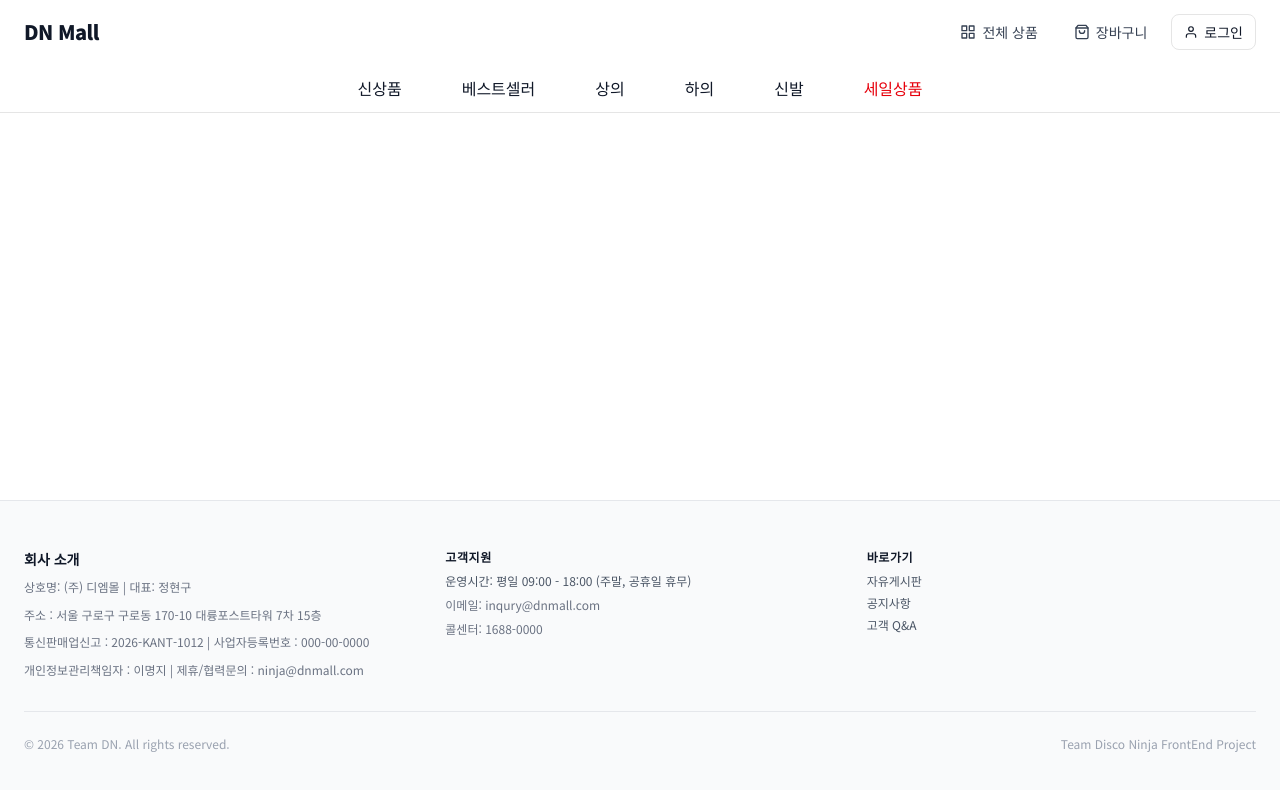
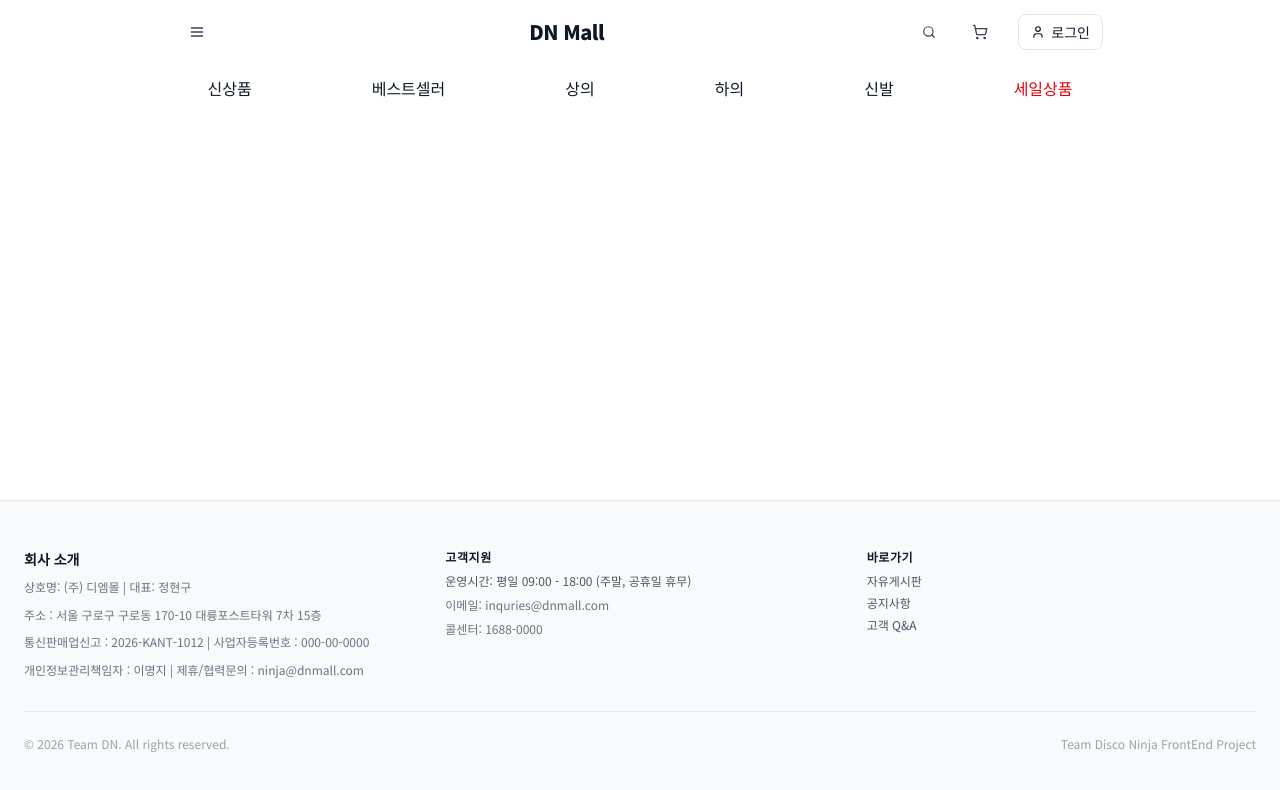
Before and after one commit to mjlee0914/FE-project-teamD, a Next.js app: page /cart in a window 1280 px wide. Shown: the top 790 px of the page. Built offline with nearby package versions, Linux system fonts and the light colour scheme.

Commit message:
update: 헤더, 푸터, 배너 업데이트

```diff
--- a/app/(shop)/page.tsx
+++ b/app/(shop)/page.tsx
@@ -7,7 +7,7 @@ import MainBanner from '@/domains/home/components/MainBanner';
 export default function HomePage() {
     return (
         <>
-            <MainBanner>main banner</MainBanner>
+            <MainBanner></MainBanner>
             <PopularProducts>popular products</PopularProducts>
             <EventBanner>event banner</EventBanner>
         </>
--- a/domains/home/components/EventBanner.tsx
+++ b/domains/home/components/EventBanner.tsx
@@ -1,3 +1,9 @@
+import React from 'react';
+
 export default function EventBanner() {
-    return <></>;
+    return (
+        <>
+            <h1> event banner area - card</h1>
+        </>
+    );
 }
--- a/domains/home/components/MainBanner.tsx
+++ b/domains/home/components/MainBanner.tsx
@@ -1,3 +1,29 @@
+import Image from 'next/image';
+import mainbanner from './assets/mainbanner.png';
+import { Button } from '@/components/ui/button';
+
 export default function MainBanner() {
-    return <></>;
+    return (
+        <section className="relative w-full">
+            <Image
+                src={mainbanner}
+                alt="Main banner"
+                className="h-auto w-full"
+                sizes="100vw"
+            />
+            <div className="absolute inset-0 z-10 flex flex-col justify-center gap-5 bg-black/40 px-6 text-white md:px-12">
+                <h1 className="text-3xl font-bold md:text-5xl">
+                    트렌디한 스타일의 완성, <br />
+                    스파르타 셀렉션
+                </h1>
+                <p>
+                    편안한 착용감과 미니멀한 실루엣의 데일리 아이템을 특별
+                    혜택으로 만나보세요.
+                </p>
+                <div>
+                    <Button>SHOP NOW</Button>
+                </div>
+            </div>
+        </section>
+    );
 }
--- a/domains/home/components/PopularProducts.tsx
+++ b/domains/home/components/PopularProducts.tsx
@@ -1,3 +1,13 @@
 export default function PopularProducts() {
-    return <></>;
+    return (
+        <>
+            <h1> popular banner area - card grid</h1>
+            <section className="mx-auto max-w-7xl px-4 md:px-6">
+                <div>1</div>
+                <div>1</div>
+                <div>1</div>
+                <div>1</div>
+            </section>
+        </>
+    );
 }
--- a/shared/components/Footer.tsx
+++ b/shared/components/Footer.tsx
@@ -42,7 +42,7 @@ export default function Footer() {
                             운영시간: 평일 09:00 - 18:00 (주말, 공휴일 휴무)
                         </p>
                         <p className="text-xs text-gray-500">
-                            이메일: inqury@dnmall.com
+                            이메일: inquries@dnmall.com
                         </p>
                         <p className="text-xs text-gray-500">
                             콜센터: 1688-0000
--- a/shared/components/Header.tsx
+++ b/shared/components/Header.tsx
@@ -1,17 +1,30 @@
 import { Button } from '@/shared/components/ui/button';
 import { cn } from '@/shared/utils/cn';
 import Link from 'next/link';
-import { FiGrid, FiShoppingBag, FiUser } from 'react-icons/fi';
+import { LuShoppingCart, LuUser, LuSearch } from 'react-icons/lu';
+import { PiListBold } from 'react-icons/pi';
 
 export default function Header() {
     return (
+        <>
             <header
                 className={cn(
-                'backgrop-blur-md sticky top-0 z-50 w-full bg-white/95 transition-all',
+                    'backgrop-blur-md w-full bg-white/95 transition-all',
                 )}
             >
                 {/* 기본 모바일: h-14, px-4 / md 이상: h-16, px-6 */}
-            <div className="mx-auto flex h-14 max-w-7xl items-center justify-between px-4 md:h-16 md:px-6">
+                <div className="mx-auto flex h-14 items-center justify-around px-4 md:h-16 md:px-6">
+                    <nav>
+                        {/* 전체 상품 링크: 2일차에 카테고리 GNB로 확장 */}
+                        <Link
+                            href="/products"
+                            aria-label="전체 상품"
+                            className="flex h-10 items-center gap-1.5 rounded-lg px-2.5 text-xs font-medium text-gray-700 transition-colors hover:bg-gray-100 hover:text-blue-600 md:px-3 md:text-sm"
+                        >
+                            <PiListBold className="h-4 w-4 shrink-0" />
+                            <span className="hidden md:inline"></span>
+                        </Link>
+                    </nav>
                     {/* 로고 영역 */}
                     <Link
                         href="/"
@@ -22,24 +35,21 @@ export default function Header() {
 
                     {/* 네비게이션 영역 */}
                     <nav className="flex items-center gap-1 md:gap-3">
-                    {/* 전체 상품 링크: 2일차에 카테고리 GNB로 확장 */}
                         <Link
-                        href="/products"
-                        aria-label="전체 상품"
+                            href="/search"
+                            aria-label="상품검색"
                             className="flex h-10 items-center gap-1.5 rounded-lg px-2.5 text-xs font-medium text-gray-700 transition-colors hover:bg-gray-100 hover:text-blue-600 md:px-3 md:text-sm"
                         >
-                        <FiGrid className="h-4 w-4 shrink-0" />
-                        <span className="hidden md:inline">전체 상품</span>
+                            <LuSearch></LuSearch>
                         </Link>
-
                         {/* 장바구니 링크 */}
                         <Link
                             href="/cart"
                             aria-label="장바구니"
                             className="flex h-10 items-center gap-1.5 rounded-lg px-2.5 text-xs font-medium text-gray-700 transition-colors hover:bg-gray-100 hover:text-blue-600 md:px-3 md:text-sm"
                         >
-                        <FiShoppingBag className="h-4 w-4 shrink-0" />
-                        <span className="hidden md:inline">장바구니</span>
+                            <LuShoppingCart className="h-4 w-4 shrink-0" />
+                            <span className="hidden md:inline"></span>
                         </Link>
 
                         {/* 로그인 버튼 */}
@@ -52,14 +62,19 @@ export default function Header() {
                                 href="/login"
                                 className="flex items-center gap-1.5"
                             >
-                            <FiUser className="h-3.5 w-3.5" />
-                            <span className="text-xs md:text-sm">로그인</span>
+                                <LuUser className="h-3.5 w-3.5" />
+                                <span className="text-xs md:text-sm">
+                                    로그인
+                                </span>
                             </Link>
                         </Button>
                     </nav>
                 </div>
+            </header>
+
+            <nav className="sticky top-0 z-50 w-full bg-white/70 backdrop-blur-md transition-all">
                 <div>
-                <div className="max-w-auto mx-auto flex justify-center gap-15 border-b p-3 md:px-4">
+                    <div className="max-w-auto mx-auto flex justify-center gap-30 p-3 md:px-4">
                         <Link href="">
                             <span>신상품</span>
                         </Link>
@@ -80,6 +95,7 @@ export default function Header() {
                         </Link>
                     </div>
                 </div>
-        </header>
+            </nav>
+        </>
     );
 }
```
Lines whose indentation alone changed are shown as unchanged.
